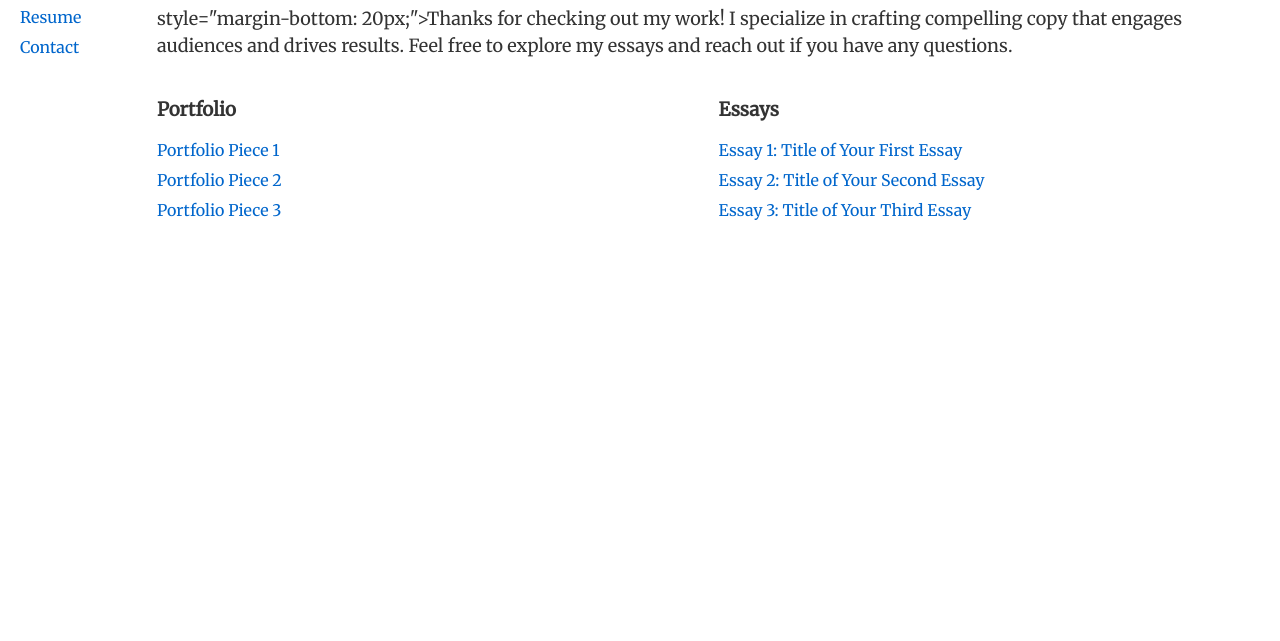
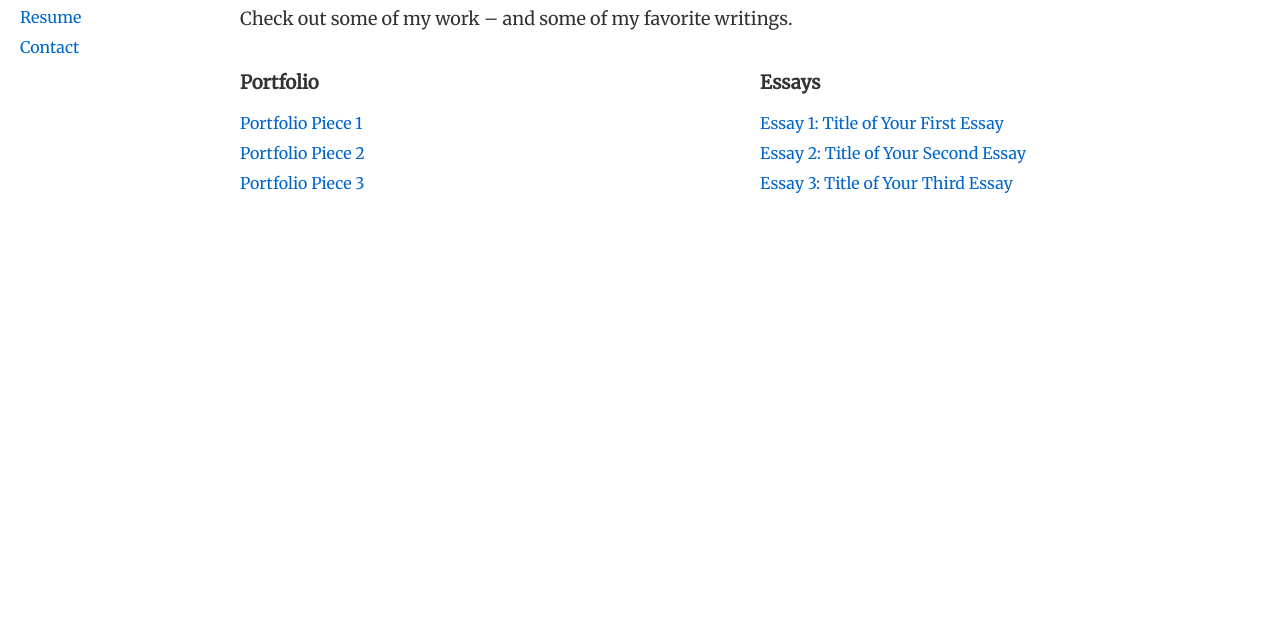
Before and after one commit to chambraymedia/austin, a plain HTML site: page index.html in a window 1280 px wide. Shown: the part 159-800 px from the top of the page. Drawn offline with Linux system fonts and the light colour scheme.

Commit message:
Update index.html

```diff
--- a/index.html
+++ b/index.html
@@ -87,8 +87,7 @@
     <div class="content">
         <h1>Austin Leavitt</h1>
         <h2>copywriter and Marketing strategist</h2>
-        <p> style="margin-bottom: 20px;">Thanks for checking out my work! I specialize in crafting compelling copy that engages
-           audiences and drives results. Feel free to explore my essays and reach out if you have any questions.</p>
+        <p>Check out some of my work – and some of my favorite writings.</p>
 
         <div class="columns">
             <div class="column">
```
